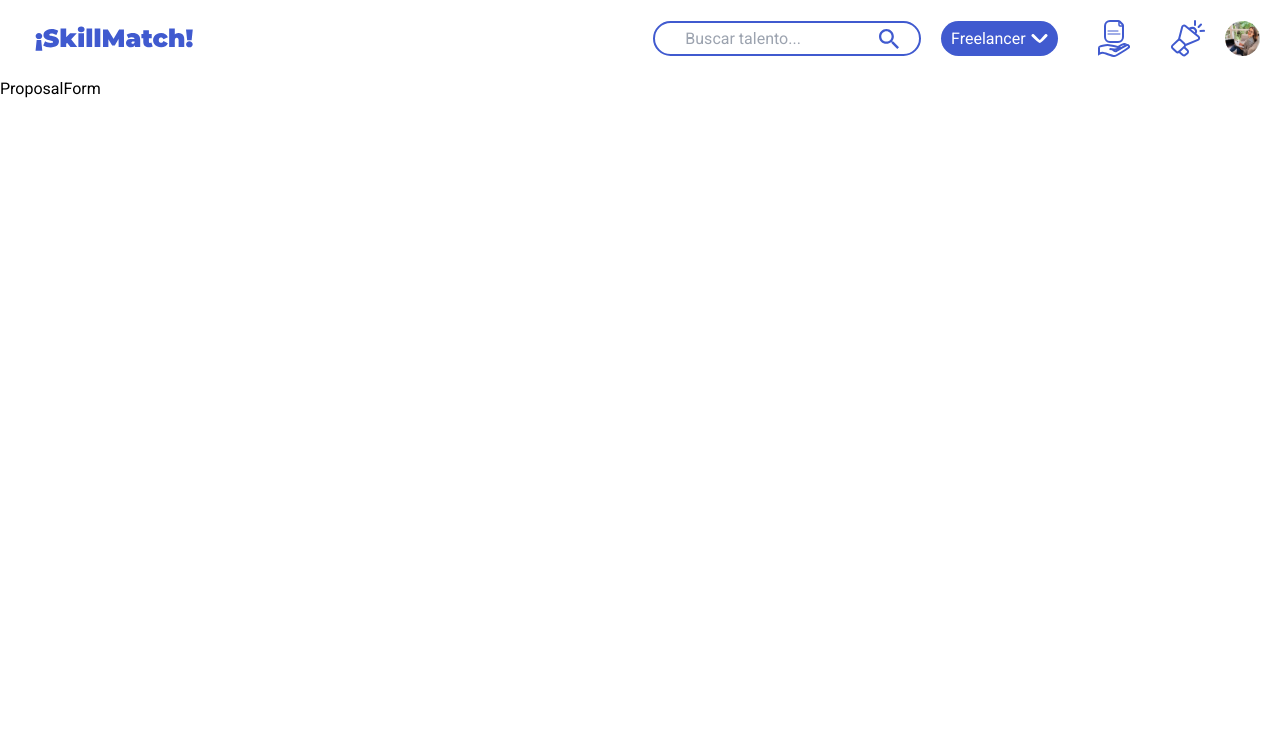
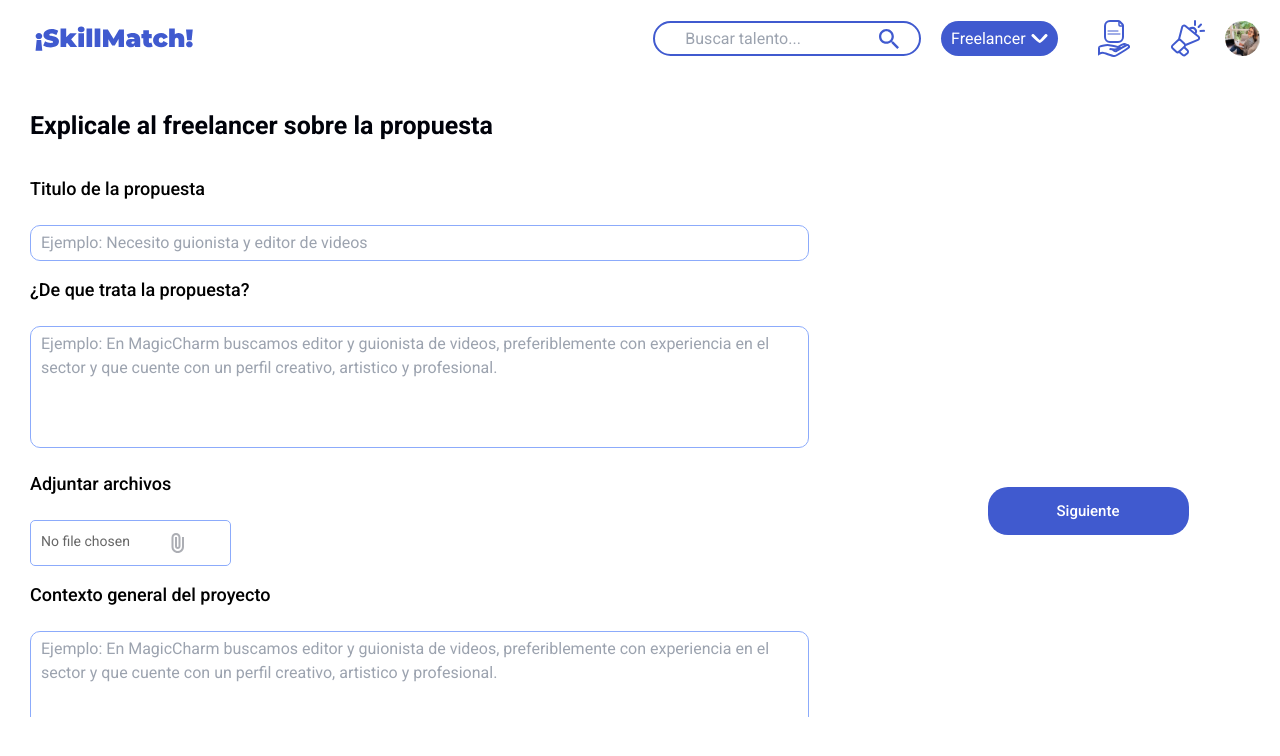
Before and after one commit to No-Country-simulation/s16-15-t-php-react, a React (Vite) app in the folder Frontend/: page /proposalForm in a window 1280 px wide. Shown: the top 756 px of the page. Built offline with nearby package versions, Linux system fonts and the light colour scheme.

Commit message:
add elements and styles to ProposalForm

```diff
--- a/Frontend/src/pages/ProposalForm.jsx
+++ b/Frontend/src/pages/ProposalForm.jsx
@@ -1,8 +1,33 @@
-
+import ButtonBg from "../components/button/ButtonBg"
+import styles from "../styles/proposalForm.module.css"
+import file from "../assets/attach_file.svg"
 
 const ProposalForm = () => {
   return (
-    <div>ProposalForm</div>
+    <main className={styles.proposalFormContainer}>
+      <section className={styles.form}>
+        <h1 className={styles.titleForm}>Explicale al freelancer sobre la propuesta</h1>
+        <form action="" className={styles.formContainer}>
+          <label htmlFor="" className={styles.labelForm}>Titulo de la propuesta</label>
+          <input type="text" className={styles.inputProposal} placeholder="Ejemplo: Necesito guionista y editor de videos " />
+
+          <label htmlFor="" className={styles.labelForm}>¿De que trata la propuesta?</label>
+          <textarea className={styles.proposalInput} placeholder="Ejemplo: En MagicCharm buscamos editor y guionista de videos, preferiblemente con experiencia en el sector y que cuente con un perfil creativo, artistico y profesional."></textarea>
+
+          <label htmlFor="file" className={styles.labelForm}>Adjuntar archivos</label>
+          <div className={styles.fileUploadContainer}>
+            <input type="file" id="file" className={styles.file} />
+            <img src={file} alt="" />
+          </div>
+
+          <label htmlFor="" className={styles.labelForm}>Contexto general del proyecto</label>
+          <textarea className={styles.proposalInput} placeholder="Ejemplo: En MagicCharm buscamos editor y guionista de videos, preferiblemente con experiencia en el sector y que cuente con un perfil creativo, artistico y profesional."></textarea>
+        </form>
+      </section>
+      <section className={styles.buttonNextContainer}>
+        <ButtonBg text="Siguiente" to='/proposalForm' />
+      </section>
+    </main>
   )
 }
 
--- a/Frontend/src/styles/createProposalForm.module.css
+++ b/Frontend/src/styles/createProposalForm.module.css
@@ -38,4 +38,7 @@
 
 .buttonNextContainer button {
   padding: 10px 20px;
+  width: 201px;
+  height: 48px;
+
 }
--- a/Frontend/src/styles/proposalForm.module.css
+++ b/Frontend/src/styles/proposalForm.module.css
@@ -0,0 +1,105 @@
+.proposalFormContainer{
+  display: flex;
+  max-height: 80vh;
+  display: flex;
+}
+
+.form{
+  /* width: 50%;  */
+  overflow-y: auto;
+  padding: 20px;
+  box-sizing: border-box;
+  padding: 30px;
+  flex-grow: 1;
+}
+
+.titleForm{
+  font-size: 25px;
+  font-weight: 600;
+  padding-bottom: 15px;
+}
+
+.labelForm{
+  font-size: 18px;
+  font-weight: 500;
+  padding: 15px 0 15px 0;
+}
+
+.inputProposal{
+  min-width: 779px;
+  border: 1px solid #8CABFB;
+  outline: none;
+  border-radius: 10px;
+  padding: 5px 10px;
+}
+
+.proposalInput{
+  min-width: 779px;
+  min-height: 122px;
+  border: 1px solid #8CABFB;
+  outline: none;
+  border-radius: 10px;
+  resize: none;
+  padding: 5px 10px;
+}
+
+.fileUploadContainer {
+  /* position: relative; */
+  max-width: 201px;
+  display: flex;
+  padding: 10px 40px 10px 10px;
+  border: 1px solid #8CABFB;
+  border-radius: 5px;
+  justify-content: space-evenly;
+}
+
+.file {
+  width: 100%;
+  color: #666;
+  box-sizing: border-box;
+  font-size: 14px;
+  cursor: pointer;
+}
+
+.file::file-selector-button {
+  display: none;
+}
+/*
+.file::after {
+  content: '';
+  position: absolute;
+  top: 50%;
+  right: 10px;
+  transform: translateY(-50%);
+  width: 24px;
+  height: 24px;
+  background-image: url('../assets/attach_file.svg');
+  background-size: cover;
+} */
+
+
+.buttonNextContainer{
+  display: flex;
+  justify-content: center;
+  margin-top: 32%;
+  width: 30%;
+}
+
+.buttonNextContainer button{
+  width: 201px;
+  height: 48px;
+}
+
+
+::-webkit-scrollbar {
+  width: 8px;
+}
+
+::-webkit-scrollbar-track {
+  background-color: #f1f1f1;
+}
+
+::-webkit-scrollbar-thumb {
+  background-color: #C1C1C1;
+  border-radius: 6px;
+}
```
Also changed, not shown: Frontend/src/assets/attach_file.svg (added).
